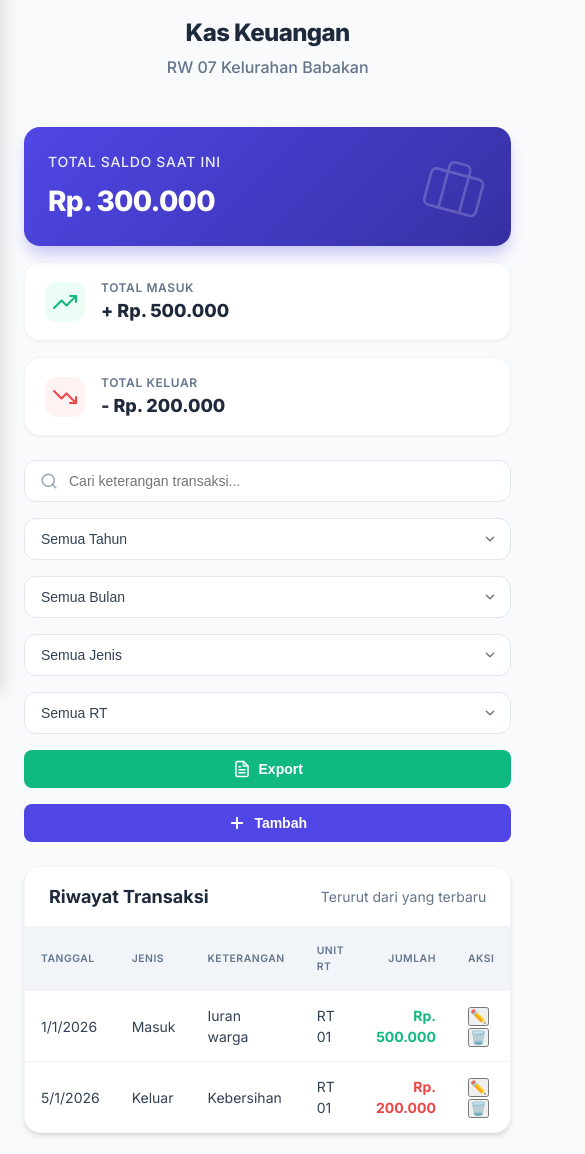
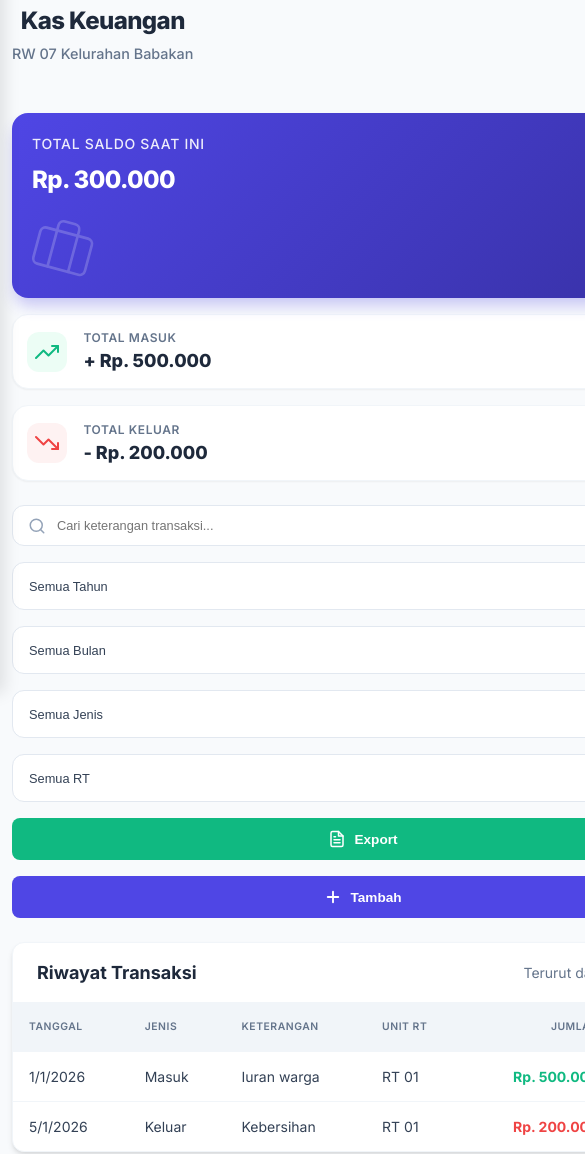
Before and after one commit to dzikrirahman175/dawala, a website: page public/keuangan.html in a window 390 px wide. Shown: the part 175-1329 px from the top of the page, 585 px wide, since content can reach past the window. Drawn offline with Linux system fonts and the light colour scheme; no server answers.

Commit message:
fix warga

```diff
--- a/public/keuangan.html
+++ b/public/keuangan.html
@@ -255,11 +255,159 @@
             font-family: inherit;
             box-sizing: border-box;
         }
+
+        /* =========================
+   MOBILE OPTIMIZATION
+========================= */
+
+@media (max-width: 768px) {
+
+    /* Main content */
+    .main-content {
+        padding: 1rem;
+    }
+
+    /* Header */
+    .header-flex {
+        flex-direction: column;
+        align-items: flex-start;
+        gap: 1rem;
+    }
+
+    .header-title h1 {
+        font-size: 1.5rem;
+    }
+
+    .header-title p {
+        font-size: 0.9rem;
+    }
+
+    /* Finance cards */
+    .finance-summary-grid {
+        grid-template-columns: 1fr;
+    }
+
+    .balance-card-featured {
+        flex-direction: column;
+        align-items: flex-start;
+        gap: 1rem;
+    }
+
+    .balance-card-featured h2 {
+        font-size: 1.5rem;
+    }
+
+    /* Action bar */
+    .action-bar {
+        flex-direction: column;
+        align-items: stretch;
+    }
+
+    .search-wrapper,
+    .filter-select,
+    .btn-primary {
+        width: 100%;
+    }
+
+    .filter-select {
+        min-height: 48px;
+    }
+
+    .btn-primary {
+        justify-content: center;
+    }
+
+    /* Table */
+    .table-card {
+        overflow: hidden;
+        border-radius: 0.75rem;
+    }
+
+    .table-card h3 {
+        font-size: 1rem;
+    }
+
+    table {
+        min-width: 700px;
+    }
+
+    th,
+    td {
+        padding: 0.65rem;
+        font-size: 0.75rem;
+        white-space: nowrap;
+    }
+
+    /* Modal */
+    .modal-content {
+        width: calc(100% - 2rem);
+        padding: 1.25rem;
+        border-radius: 1rem;
+        max-height: 90vh;
+        overflow-y: auto;
+    }
+
+    /* Mobile brand */
+    .mobile-brand h2 {
+        font-size: 0.95rem;
+    }
+
+    /* Sidebar */
+    .sidebar {
+        transition: transform 0.3s ease;
+        width: 260px;
+
+    }
+
+    /* User info */
+    .user-info {
+        flex-direction: column;
+        align-items: flex-start;
+        gap: 0.25rem;
+    }
+}
+
+/* Extra small devices */
+@media (max-width: 480px) {
+
+    .main-content {
+        padding: 0.75rem;
+    }
+
+    .balance-card-featured {
+        padding: 1.25rem;
+    }
+
+    .stat-card {
+        padding: 0.9rem;
+    }
+
+    .stat-info h3 {
+        font-size: 1rem;
+    }
+
+    .search-input {
+        font-size: 0.8rem;
+    }
+
+    .filter-select {
+        font-size: 0.8rem;
+    }
+
+    .btn-primary {
+        font-size: 0.85rem;
+        padding: 0.75rem 1rem;
+    }
+
+    .modal-content {
+        padding: 1rem;
+    }
+
+    .modal-overlay {
+        padding: 1rem;
+    }
+}
     </style>
-    <div class="user-info">
-    <span id="user-name"></span>
-    <span id="user-role" class="badge"></span>
-</div>
 <script>
     document.addEventListener('DOMContentLoaded', () => {
     const user = JSON.parse(localStorage.getItem('user'));
@@ -271,7 +419,7 @@
         roleEl.textContent = user.role;
 
         // Optional: styling beda
-        if (user.role = 'administrator') {
+        if (user.role == 'administrator') {
             roleEl.style.background = '#dcfce7';
             roleEl.style.color = '#166534';
         } else {
@@ -283,6 +431,10 @@
 </script>
 </head>
 <body>
+    <div class="user-info">
+        <span id="user-name"></span>
+        <span id="user-role" class="badge"></span>
+    </div>
     <div class="sidebar-overlay"></div>
     <div class="dashboard-container">
         <!-- Sidebar -->
@@ -469,7 +621,7 @@
                     <h3 style="margin: 0; font-size: 1.125rem; font-weight: 700;">Riwayat Transaksi</h3>
                     <span style="font-size: 0.875rem; color: var(--text-muted);">Terurut dari yang terbaru</span>
                 </div>
-                <div style="overflow-x: auto;">
+                <div class="table-wrapper">
                     <table>
                         <thead>
                             <tr>
```
Also changed, not shown: public/assets/css/style.css (line endings or trailing spaces).
